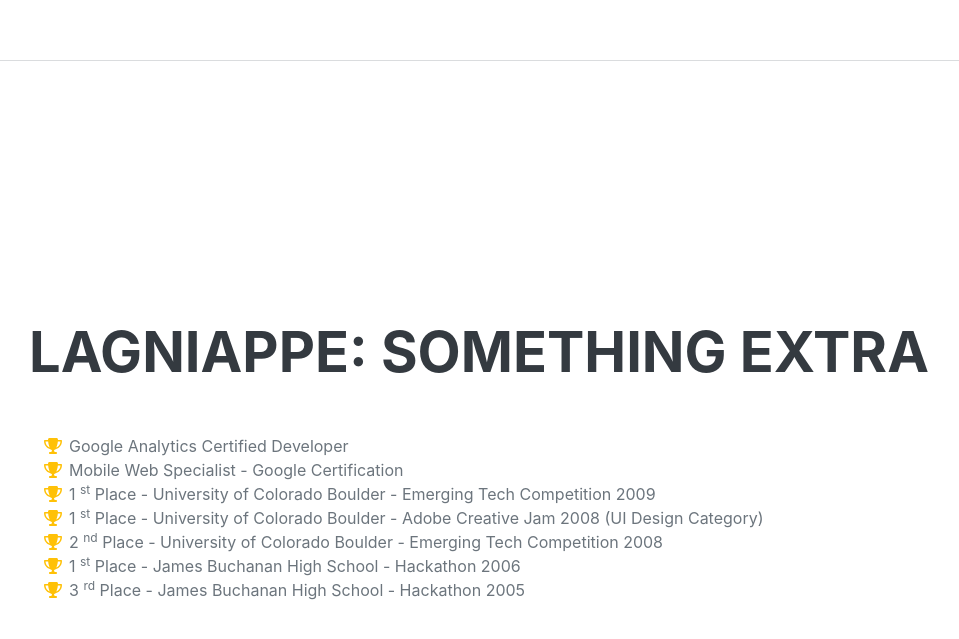
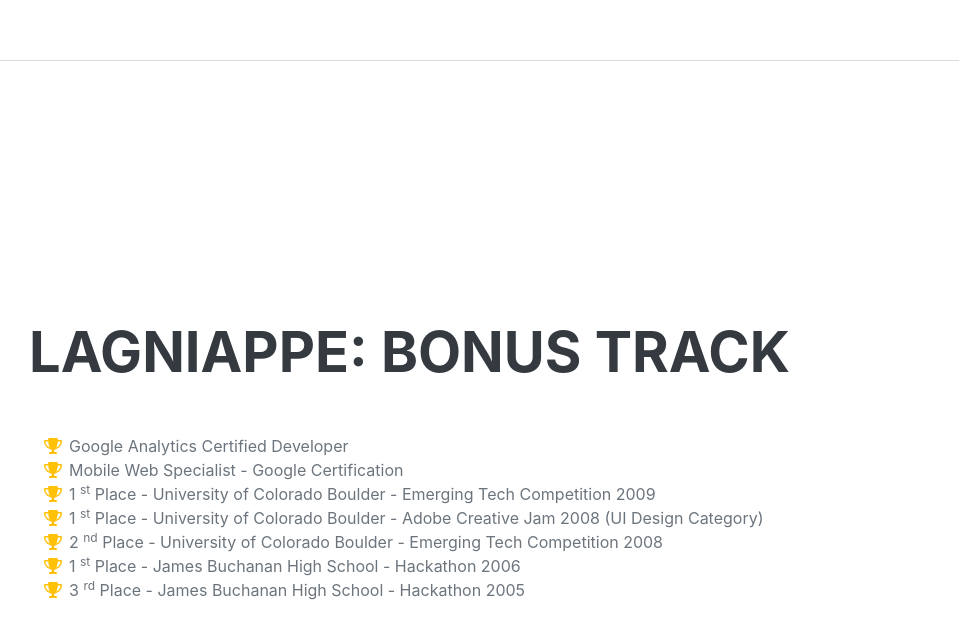
Before and after one commit to LynnCareerCoach/go-well, a plain HTML site: page index.html in a window 1280 px wide. Shown: the part 4349-4988 px from the top of the page, without its empty margins (291-1250 px from the left). Drawn offline with nearby package versions, Linux system fonts and the light colour scheme; a web font is replaced by a local one.

Commit message:
Update index.html

```diff
--- a/index.html
+++ b/index.html
@@ -169,7 +169,7 @@
             <!-- Awards-->
             <section class="resume-section" id="awards">
                 <div class="resume-section-content">
-                    <h2 class="mb-5">Lagniappe: something extra</h2>
+                    <h2 class="mb-5">Lagniappe: bonus track</h2>
                     <ul class="fa-ul mb-0">
                         <li>
                             <span class="fa-li"><i class="fas fa-trophy text-warning"></i></span>
```
